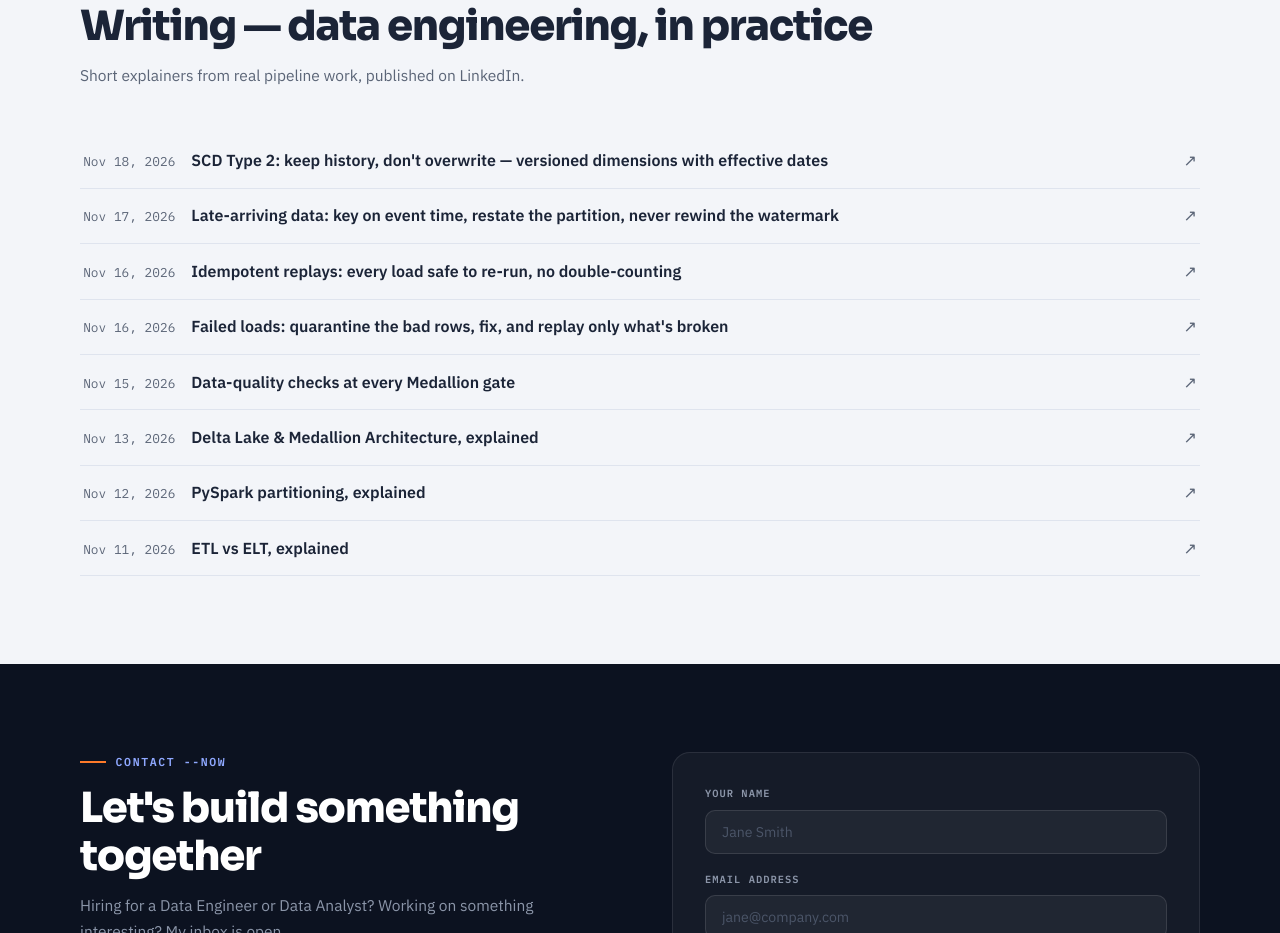
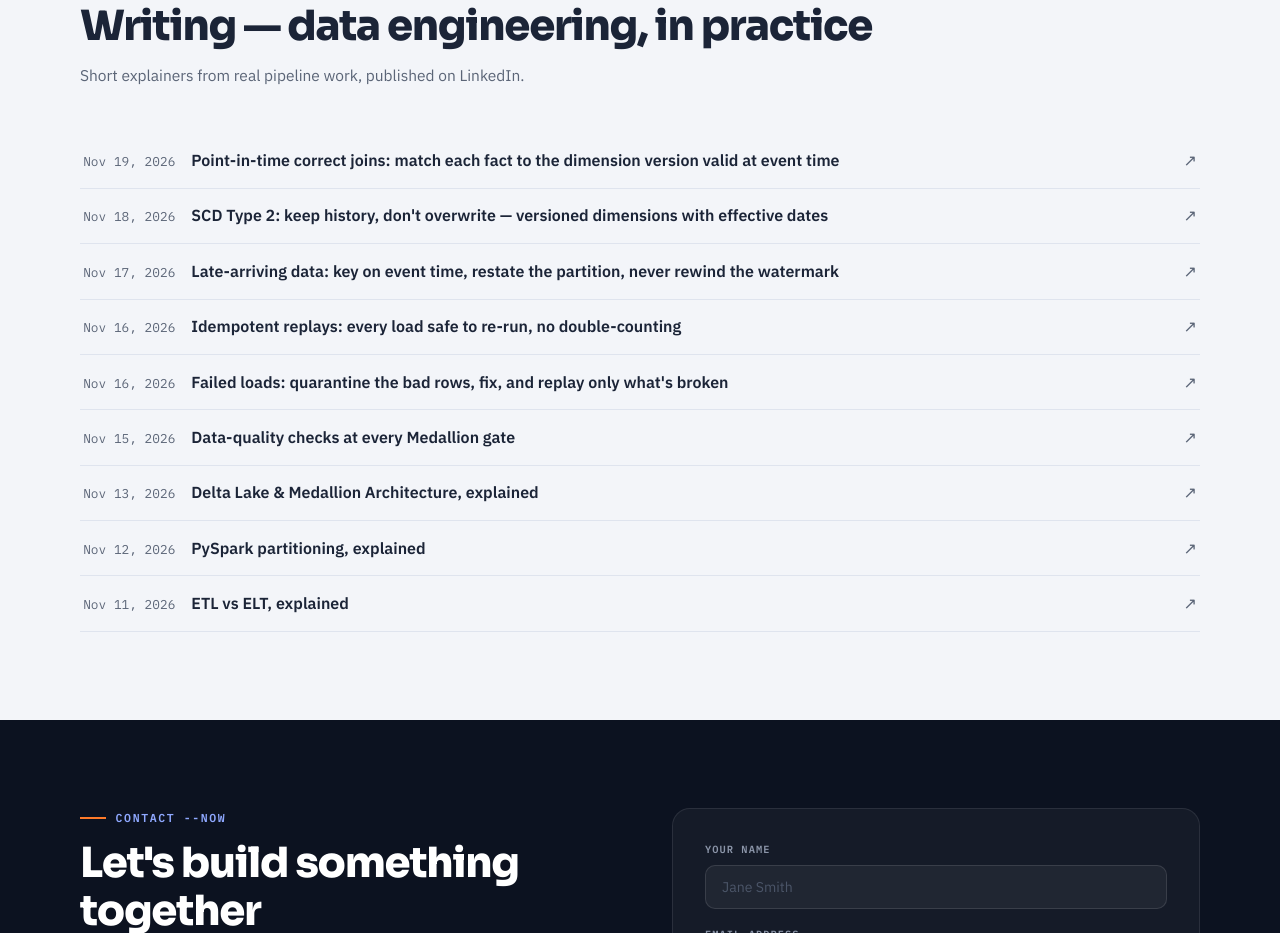
Before and after one commit to adhocpra/adhocpra.github.io, a plain HTML site: page index.html in a window 1280 px wide. Shown: the part 7028-7961 px from the top of the page. Drawn offline with nearby package versions, Linux system fonts and the light colour scheme.

Commit message:
Add Nov 19 LinkedIn post to Writing: point-in-time correct joins

```diff
--- a/index.html
+++ b/index.html
@@ -691,6 +691,7 @@ footer{background:var(--ink);border-top:1px solid rgba(255,255,255,.06);padding:
     <h2 class="h2">Writing — data engineering, in practice</h2>
     <p class="sub">Short explainers from real pipeline work, published on LinkedIn.</p>
     <div class="rv">
+      <a class="wrow" href="https://www.linkedin.com/feed/update/urn:li:share:7529199583076331520/" target="_blank" rel="noopener"><span class="wdate">Nov 19, 2026</span><span class="wtitle">Point-in-time correct joins: match each fact to the dimension version valid at event time</span><span class="warrow">↗</span></a>
       <a class="wrow" href="https://www.linkedin.com/feed/update/urn:li:activity:7528837221731319809/" target="_blank" rel="noopener"><span class="wdate">Nov 18, 2026</span><span class="wtitle">SCD Type 2: keep history, don't overwrite — versioned dimensions with effective dates</span><span class="warrow">↗</span></a>
       <a class="wrow" href="https://www.linkedin.com/feed/update/urn:li:activity:7528473331021512706/" target="_blank" rel="noopener"><span class="wdate">Nov 17, 2026</span><span class="wtitle">Late-arriving data: key on event time, restate the partition, never rewind the watermark</span><span class="warrow">↗</span></a>
       <a class="wrow" href="https://www.linkedin.com/feed/update/urn:li:activity:7528275083598032897/" target="_blank" rel="noopener"><span class="wdate">Nov 16, 2026</span><span class="wtitle">Idempotent replays: every load safe to re-run, no double-counting</span><span class="warrow">↗</span></a>
```
